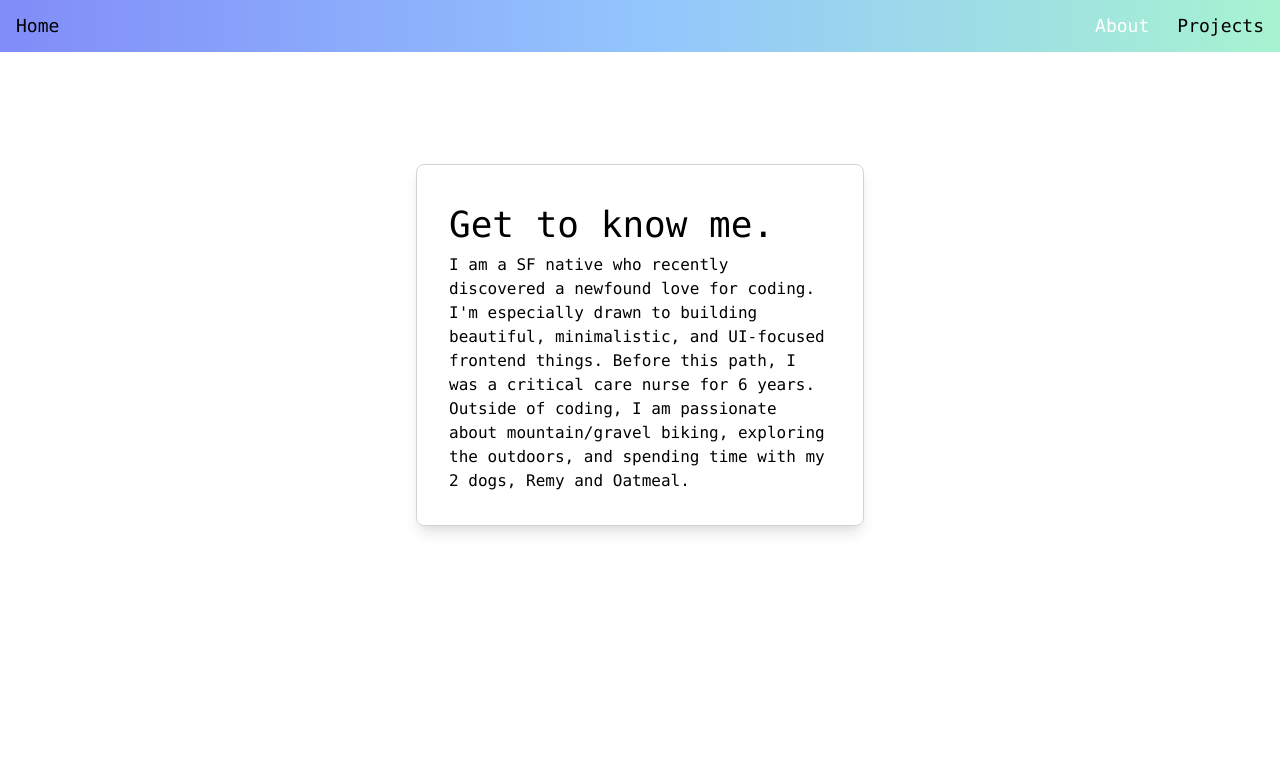
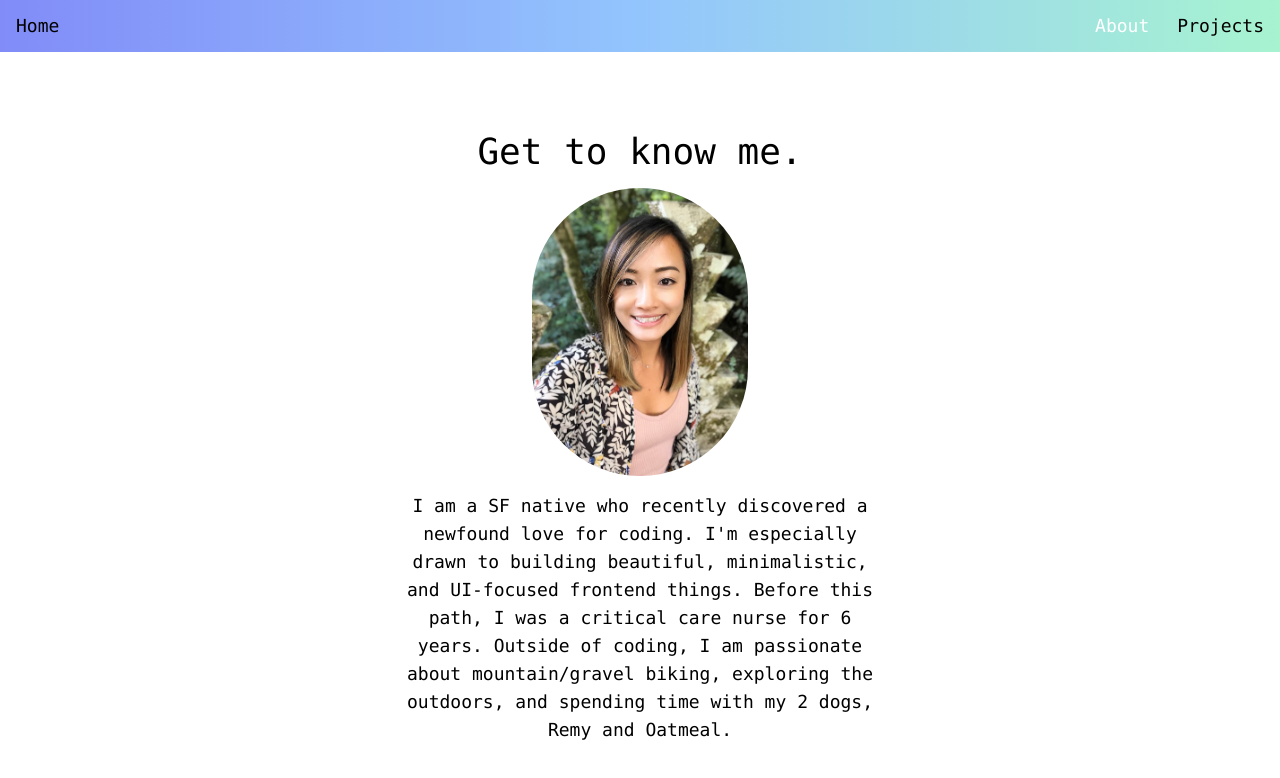
Before and after one commit to kathythekat/personal-site, a React (Create React App) app: page /about in a window 1280 px wide. Shown: the top 778 px of the page. Built offline with nearby package versions, Linux system fonts and the light colour scheme.

Commit message:
added img to about, removed border

```diff
--- a/src/Home.js
+++ b/src/Home.js
@@ -1,5 +1,6 @@
 import ConnectIcons from "./ConnectIcons";
 import Montana from "./images/montana.jpg";
+import remyoat from './images/remyoat.jpg'
 import { FontAwesomeIcon } from "@fortawesome/react-fontawesome";
 import { faLayerGroup } from "@fortawesome/free-solid-svg-icons";
 
--- a/src/about-me/About.js
+++ b/src/about-me/About.js
@@ -1,10 +1,13 @@
+import kathuang from '../images/kathuang.JPG'
+
 function About() {
   return (
-    <div className="container flex flex-col items-center my-12 lg:my-20">
-      <div className="max-w-sm m-4 lg:my-8 border border-gray-300 rounded-lg shadow-lg p-8 lg:max-w-md">
-        <h1 className="my-2">Get to know me.</h1>
-        <p>
-          I am a SF native who recently discovered a newfound love for coding.
+    <div className="flex flex-col items-center justify-center w-screen">
+      <div className="flex flex-col items-center justify-center m-4 lg:my-8 lg:p-8">
+        <h1 className="my-4 text-center">Get to know me.</h1>
+        <img className="rounded-full h-72" src={kathuang} alt="kathuang" />
+        <p className="p-4 lg:text-lg text-center max-w-lg">
+        I am a SF native who recently discovered a newfound love for coding.
           I'm especially drawn to building beautiful, minimalistic, and
           UI-focused frontend things. Before this path, I was a critical care
           nurse for 6 years. Outside of coding, I am passionate about
```
Also changed, not shown: src/about-me/Carousel.js (deleted, +0 -17 lines), src/about-me/Description.js (deleted, +0 -14 lines), src/images/kathuang.JPG (added).
